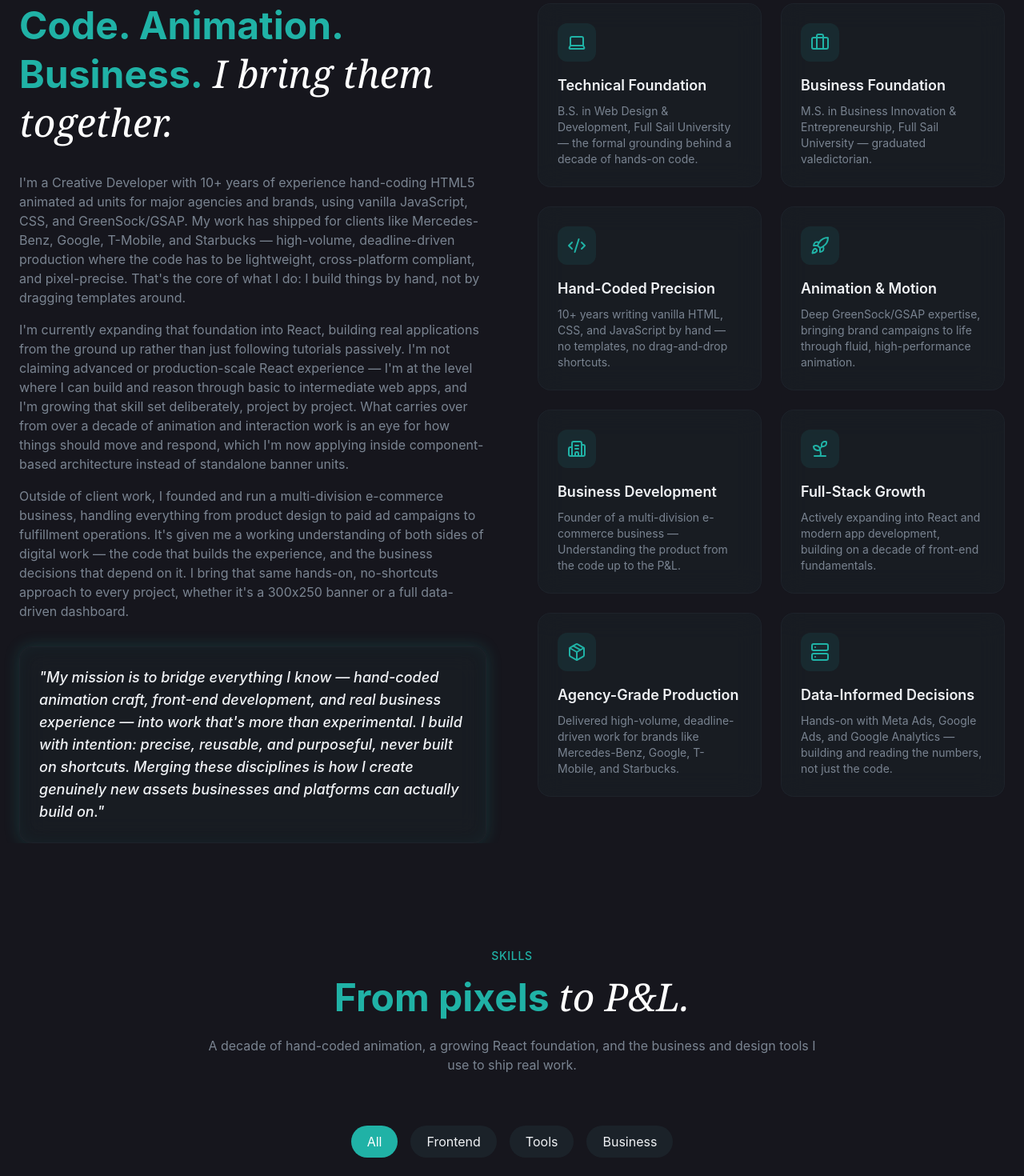
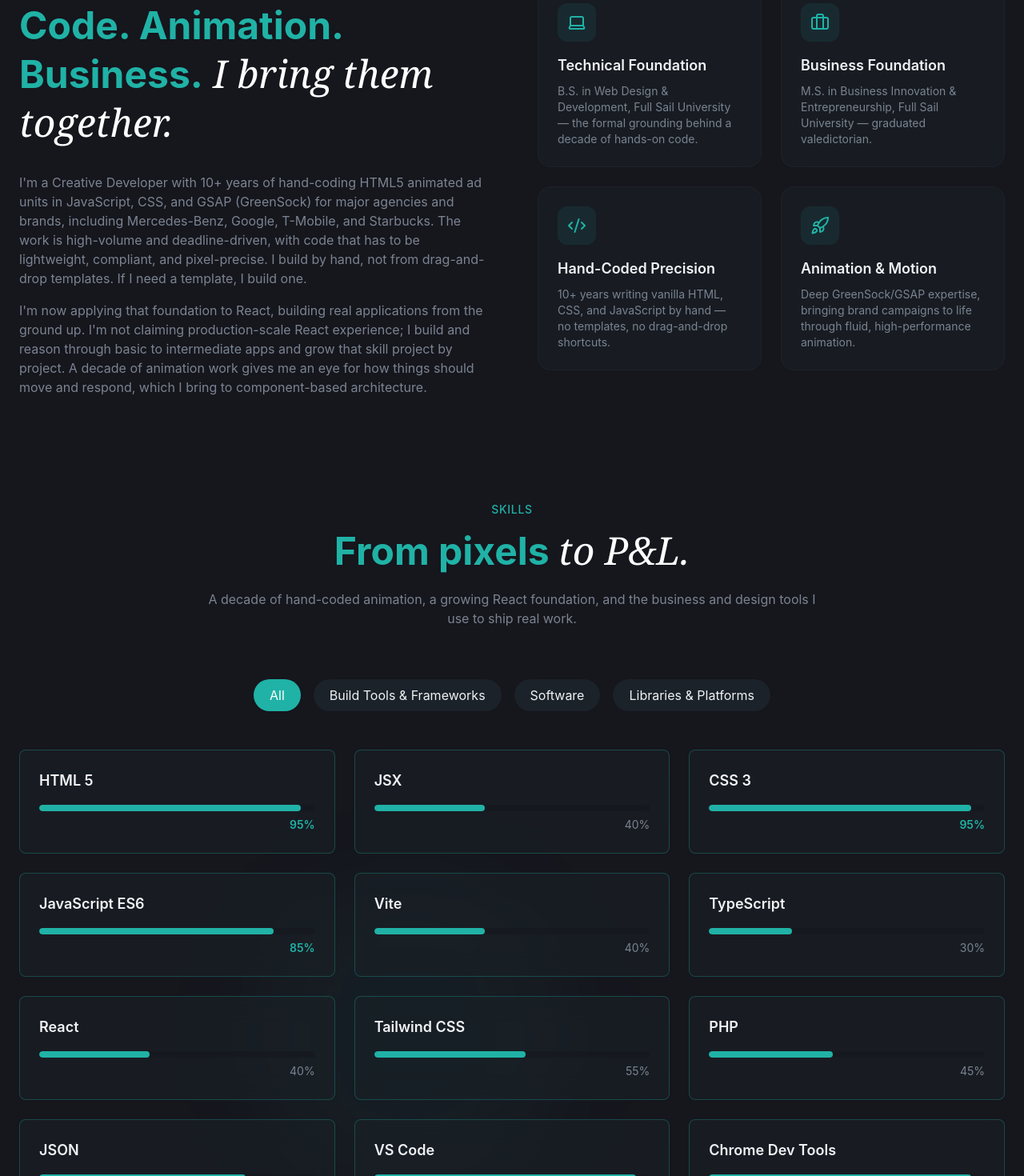
Before and after one commit to Riot-Mind-Studios-LLC/creative-dev-portfolio, a React (Vite) app: page / in a window 1280 px wide. Shown: the part 1260-2730 px from the top of the page at 80% size. Built offline with nearby package versions, Linux system fonts and the light colour scheme.

Commit message:
updated resume, removed uneeded content and copy, readjusted skill stack to match resume

```diff
--- a/src/sections/About.jsx
+++ b/src/sections/About.jsx
@@ -1,11 +1,11 @@
 // import dependancies
 import {
   Code2,
-  Sprout,
-  Building2,
+  // Sprout,
+  // Building2,
   Rocket,
-  Package,
-  Server,
+  // Package,
+  // Server,
   Laptop,
   Briefcase,
 } from "lucide-react";
@@ -36,30 +36,30 @@ const highlights = [
     description:
       "Deep GreenSock/GSAP expertise, bringing brand campaigns to life through fluid, high-performance animation.",
   },
-  {
-    icon: Building2,
-    title: "Business Development",
-    description:
-      "Founder of a multi-division e-commerce business — Understanding the product from the code up to the P&L.",
-  },
-  {
-    icon: Sprout,
-    title: "Full-Stack Growth",
-    description:
-      "Actively expanding into React and modern app development, building on a decade of front-end fundamentals.",
-  },
-  {
-    icon: Package,
-    title: "Agency-Grade Production",
-    description:
-      "Delivered high-volume, deadline-driven work for brands like Mercedes-Benz, Google, T-Mobile, and Starbucks.",
-  },
-  {
-    icon: Server,
-    title: "Data-Informed Decisions",
-    description:
-      "Hands-on with Meta Ads, Google Ads, and Google Analytics — building and reading the numbers, not just the code.",
-  },
+  // {
+  //   icon: Building2,
+  //   title: "Business Development",
+  //   description:
+  //     "Founder of a multi-division e-commerce business — Understanding the product from the code up to the P&L.",
+  // },
+  // {
+  //   icon: Sprout,
+  //   title: "Full-Stack Growth",
+  //   description:
+  //     "Actively expanding into React and modern app development, building on a decade of front-end fundamentals.",
+  // },
+  // {
+  //   icon: Package,
+  //   title: "Agency-Grade Production",
+  //   description:
+  //     "Delivered high-volume, deadline-driven work for brands like Mercedes-Benz, Google, T-Mobile, and Starbucks.",
+  // },
+  // {
+  //   icon: Server,
+  //   title: "Data-Informed Decisions",
+  //   description:
+  //     "Hands-on with Meta Ads, Google Ads, and Google Analytics — building and reading the numbers, not just the code.",
+  // },
 ];
 
 const About = () => {
@@ -86,28 +86,24 @@ const About = () => {
             {/* about me copy */}
             <div className="space-y-4 text-muted-foreground animate-fade-in animation-delay-200">
               <p>
-                I'm a Creative Developer with 10+ years of experience
-                hand-coding HTML5 animated ad units for major agencies and
-                brands, using vanilla JavaScript, CSS, and GreenSock/GSAP. My
-                work has shipped for clients like Mercedes-Benz, Google,
-                T-Mobile, and Starbucks — high-volume, deadline-driven
-                production where the code has to be lightweight, cross-platform
-                compliant, and pixel-precise. That's the core of what I do: I
-                build things by hand, not by dragging templates around.
+                I'm a Creative Developer with 10+ years of hand-coding HTML5
+                animated ad units in JavaScript, CSS, and GSAP (GreenSock) for
+                major agencies and brands, including Mercedes-Benz, Google,
+                T-Mobile, and Starbucks. The work is high-volume and
+                deadline-driven, with code that has to be lightweight,
+                compliant, and pixel-precise. I build by hand, not from
+                drag-and-drop templates. If I need a template, I build one.
               </p>
               <p>
-                I'm currently expanding that foundation into React, building
-                real applications from the ground up rather than just following
-                tutorials passively. I'm not claiming advanced or
-                production-scale React experience — I'm at the level where I can
-                build and reason through basic to intermediate web apps, and I'm
-                growing that skill set deliberately, project by project. What
-                carries over from over a decade of animation and interaction
-                work is an eye for how things should move and respond, which I'm
-                now applying inside component-based architecture instead of
-                standalone banner units.
+                I'm now applying that foundation to React, building real
+                applications from the ground up. I'm not claiming
+                production-scale React experience; I build and reason through
+                basic to intermediate apps and grow that skill project by
+                project. A decade of animation work gives me an eye for how
+                things should move and respond, which I bring to component-based
+                architecture.
               </p>
-              <p>
+              {/* <p>
                 Outside of client work, I founded and run a multi-division
                 e-commerce business, handling everything from product design to
                 paid ad campaigns to fulfillment operations. It's given me a
@@ -116,11 +112,11 @@ const About = () => {
                 depend on it. I bring that same hands-on, no-shortcuts approach
                 to every project, whether it's a 300x250 banner or a full
                 data-driven dashboard.
-              </p>
+              </p> */}
             </div>
 
             {/* mission statement */}
-            <div className="glass rounded-2xl p-6 glow-border animate-fade-in animation-delay-300">
+            {/* <div className="glass rounded-2xl p-6 glow-border animate-fade-in animation-delay-300">
               <p className="text-lg font-medium italic text-foreground">
                 "My mission is to bridge everything I know — hand-coded
                 animation craft, front-end development, and real business
@@ -130,7 +126,7 @@ const About = () => {
                 genuinely new assets businesses and platforms can actually build
                 on."
               </p>
-            </div>
+            </div> */}
           </div>
 
           {/* right column */}
--- a/src/sections/Projects.jsx
+++ b/src/sections/Projects.jsx
@@ -4,10 +4,10 @@ import { ArrowUpRight } from "lucide-react";
 // import images
 import project1 from "@/assets/project1.png";
 import project2 from "@/assets/project2.png";
-import project3 from "@/assets/project3.png";
+// import project3 from "@/assets/project3.png";
 import project4 from "@/assets/project4.png";
 import project5 from "@/assets/project5.png";
-import project6 from "@/assets/project6.png";
+// import project6 from "@/assets/project6.png";
 
 // import mini apps
 import ListBuilder from "@/components/demos/ListBuilder.jsx";
@@ -41,20 +41,20 @@ const projects = [
     tags: ["HTML", "CSS", "JS", "GSAP", "Rich Media", "Ad Banners"],
     link: "/creative-dev-portfolio/apps/banner-projects/index.html",
   },
-  {
-    title: "Shopify E-Commerce Production & Management",
-    description:
-      "I'm the sole owner and operator of Riot Mind Studios, LLC, a home-based ecommerce company built around four product studios. Label Co. handles in-house design, production, and shipping, while Print Works, Wovn Depot, and Gravity Labs use print-on-demand fulfillment for posters, apparel, and custom accessories. I manage the entire operation independently — from product design and Shopify storefront management to fulfillment logistics, customer service, marketing, and financial systems — using structured processes and disciplined cash management to keep the business lean, organized, and built for sustainable growth.",
-    image: project3,
-    tags: [
-      "Ecommerce Operations",
-      "Product Design & Development",
-      "Systems & Process Management",
-      "Shopify",
-      "Claude AI",
-    ],
-    link: "https://riotmindstudios.com/",
-  },
+  // {
+  //   title: "Shopify E-Commerce Production & Management",
+  //   description:
+  //     "I'm the sole owner and operator of Riot Mind Studios, LLC, a home-based ecommerce company built around four product studios. Label Co. handles in-house design, production, and shipping, while Print Works, Wovn Depot, and Gravity Labs use print-on-demand fulfillment for posters, apparel, and custom accessories. I manage the entire operation independently — from product design and Shopify storefront management to fulfillment logistics, customer service, marketing, and financial systems — using structured processes and disciplined cash management to keep the business lean, organized, and built for sustainable growth.",
+  //   image: project3,
+  //   tags: [
+  //     "Ecommerce Operations",
+  //     "Product Design & Development",
+  //     "Systems & Process Management",
+  //     "Shopify",
+  //     "Claude AI",
+  //   ],
+  //   link: "https://riotmindstudios.com/",
+  // },
   {
     title: "Ad Banner Staging Site",
     description:
@@ -80,22 +80,22 @@ const projects = [
     ],
     link: "/creative-dev-portfolio/apps/panther-tracker/index.html",
   },
-  {
-    title: "Product Inventory Tracker",
-    description:
-      "The Data Label Inventory Tracker is a custom inventory app built for Label Co., one of the studios under Riot Mind Studios, to track physical stock of automotive reproduction labels sold to owners of Ford Panther-platform vehicles. It tracks in-house-printed inventory across dozens of model- and year-specific SKUs, then calculates how many complete product bundles can be fulfilled based on the lowest-stocked component — surfacing the exact bottleneck at a glance. Built with React, Vite, and Tailwind CSS using shadcn/ui, it runs entirely client-side with no backend, persisting data through localStorage, and features a responsive, dark-mode interface with low-stock alerts, one-click export, and derived demand tracking for print-on-demand items.",
-    image: project6,
-    tags: [
-      "React",
-      "JSX",
-      "Vite",
-      "Tailwind CSS",
-      "Claude AI",
-      "Shadcn",
-      "Vibe Coded",
-    ],
-    link: "/creative-dev-portfolio/apps/data-label-inventory-tracker/index.html",
-  },
+  // {
+  //   title: "Product Inventory Tracker",
+  //   description:
+  //     "The Data Label Inventory Tracker is a custom inventory app built for Label Co., one of the studios under Riot Mind Studios, to track physical stock of automotive reproduction labels sold to owners of Ford Panther-platform vehicles. It tracks in-house-printed inventory across dozens of model- and year-specific SKUs, then calculates how many complete product bundles can be fulfilled based on the lowest-stocked component — surfacing the exact bottleneck at a glance. Built with React, Vite, and Tailwind CSS using shadcn/ui, it runs entirely client-side with no backend, persisting data through localStorage, and features a responsive, dark-mode interface with low-stock alerts, one-click export, and derived demand tracking for print-on-demand items.",
+  //   image: project6,
+  //   tags: [
+  //     "React",
+  //     "JSX",
+  //     "Vite",
+  //     "Tailwind CSS",
+  //     "Claude AI",
+  //     "Shadcn",
+  //     "Vibe Coded",
+  //   ],
+  //   link: "/creative-dev-portfolio/apps/data-label-inventory-tracker/index.html",
+  // },
   {
     title: "A List Builder Mini-App",
     description:
--- a/src/sections/Skills.jsx
+++ b/src/sections/Skills.jsx
@@ -4,52 +4,66 @@
 import { useState } from "react";
 
 const skills = [
-  // Core / Frontend
-  { name: "HTML 5", level: 95, category: "frontend" },
-  { name: "CSS 3", level: 85, category: "frontend" },
-  { name: "JavaScript ES6", level: 90, category: "frontend" },
-  { name: "GSAP / GreenSock", level: 95, category: "frontend" },
-  { name: "React", level: 40, category: "frontend" },
-  { name: "DOOH Banner Advertising", level: 80, category: "frontend" },
-  { name: "Shadcn", level: 15, category: "frontend" },
-  { name: "JSX", level: 35, category: "frontend" },
-  { name: "Tailwind CSS", level: 60, category: "frontend" },
-  { name: "TypeScript", level: 10, category: "frontend" },
-  { name: "API's", level: 35, category: "frontend" },
-  { name: "jQuery", level: 20, category: "frontend" },
-  { name: "DCO Banner Advertising", level: 80, category: "frontend" },
-  { name: "UI / UX", level: 35, category: "frontend" },
+  // Core / Build tools & frameworks
+  { name: "HTML 5", level: 95, category: "build tools & frameworks" },
+  { name: "JSX", level: 40, category: "build tools & frameworks" },
+  { name: "CSS 3", level: 95, category: "build tools & frameworks" },
+  { name: "JavaScript ES6", level: 85, category: "build tools & frameworks" },
+  { name: "Vite", level: 40, category: "build tools & frameworks" },
+  { name: "TypeScript", level: 30, category: "build tools & frameworks" },
+  { name: "React", level: 40, category: "build tools & frameworks" },
+  { name: "Tailwind CSS", level: 55, category: "build tools & frameworks" },
+  { name: "PHP", level: 45, category: "build tools & frameworks" },
+  { name: "JSON", level: 75, category: "build tools & frameworks" },
 
-  // Design & Dev Tools
-  { name: "Git / GitHub", level: 60, category: "tools" },
-  { name: "npm / Node.js", level: 35, category: "tools" },
-  { name: "Gulp.js", level: 10, category: "tools" },
-  { name: "VS Code", level: 95, category: "tools" },
-  { name: "Vite", level: 40, category: "tools" },
-  { name: "Terminal CLI", level: 75, category: "tools" },
-  { name: "Claude Code", level: 55, category: "tools" },
-  { name: "Flashtalking", level: 45, category: "tools" },
-  { name: "Canva", level: 85, category: "tools" },
-  { name: "Google Doubleclick", level: 65, category: "tools" },
-  { name: "Google Web Designer", level: 35, category: "tools" },
-  { name: "Filezilla", level: 75, category: "tools" },
-  { name: "Adobe Photoshop", level: 95, category: "tools" },
-  { name: "Adobe Illustrator", level: 95, category: "tools" },
-  { name: "Affinity", level: 75, category: "tools" },
+  // Software
+  { name: "VS Code", level: 95, category: "software" },
+  { name: "Chrome Dev Tools", level: 95, category: "software" },
+  { name: "Terminal CLI", level: 75, category: "software" },
+  { name: "Git / GitHub", level: 80, category: "software" },
+  { name: "Google Web Designer", level: 35, category: "software" },
+  { name: "Agentic Coding", level: 85, category: "software" },
+  { name: "Flashtalking", level: 45, category: "software" },
+  { name: "Google Doubleclick", level: 65, category: "software" },
+  { name: "Adobe Creative Suite", level: 95, category: "software" },
+  { name: "Affinity", level: 85, category: "software" },
+  { name: "Google Analytics", level: 50, category: "software" },
+  { name: "Meta Business Suite", level: 60, category: "software" },
+  { name: "Claude AI", level: 90, category: "software" },
 
-  // Business
-  { name: "Shopify", level: 95, category: "business" },
-  { name: "SEO", level: 85, category: "business" },
-  { name: "Claude AI", level: 85, category: "business" },
-  { name: "Printful", level: 95, category: "business" },
-  { name: "Asana", level: 80, category: "business" },
-  { name: "ChatGPT", level: 80, category: "business" },
-  { name: "Slack", level: 40, category: "business" },
-  { name: "Google Analytics", level: 40, category: "business" },
-  { name: "Meta Business Suite", level: 60, category: "business" },
+  // Libraries & Platforms
+  { name: "Animated Banners", level: 100, category: "libraries & platforms" },
+  { name: "npm / Node.js", level: 35, category: "libraries & platforms" },
+  { name: "Gulp.js", level: 10, category: "libraries & platforms" },
+  { name: "GSAP", level: 95, category: "libraries & platforms" },
+  {
+    name: "Dynamic Creative Optimization",
+    level: 85,
+    category: "libraries & platforms",
+  },
+  { name: "Shadcn", level: 45, category: "libraries & platforms" },
+  { name: "jQuery", level: 35, category: "libraries & platforms" },
+  {
+    name: "Digital Out-of-Home",
+    level: 85,
+    category: "libraries & platforms",
+  },
+  { name: "lucide-react", level: 95, category: "libraries & platforms" },
+  { name: "ESLint", level: 85, category: "libraries & platforms" },
+  { name: "Ajax", level: 45, category: "libraries & platforms" },
+  { name: "RESTful API's", level: 75, category: "libraries & platforms" },
+  { name: "Shopify", level: 95, category: "libraries & platforms" },
+  { name: "Notion", level: 95, category: "libraries & platforms" },
+  { name: "SEO", level: 85, category: "libraries & platforms" },
+  { name: "Asana", level: 80, category: "libraries & platforms" },
 ];
 
-const categories = ["all", "frontend", "tools", "business"];
+const categories = [
+  "all",
+  "build tools & frameworks",
+  "software",
+  "libraries & platforms",
+];
 
 const Skills = () => {
   const [activeCategory, setActiveCategory] = useState("all");
```
Also changed, not shown: src/sections/Hero.jsx (+13 -12 lines).
